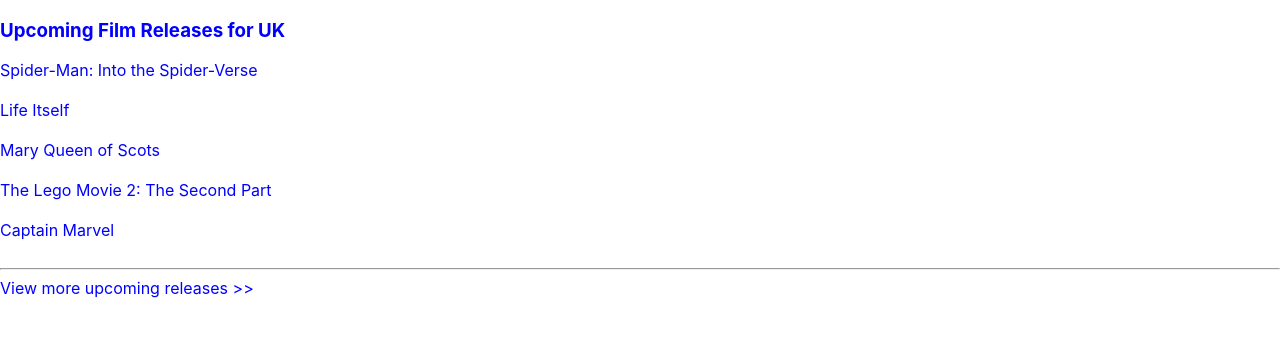
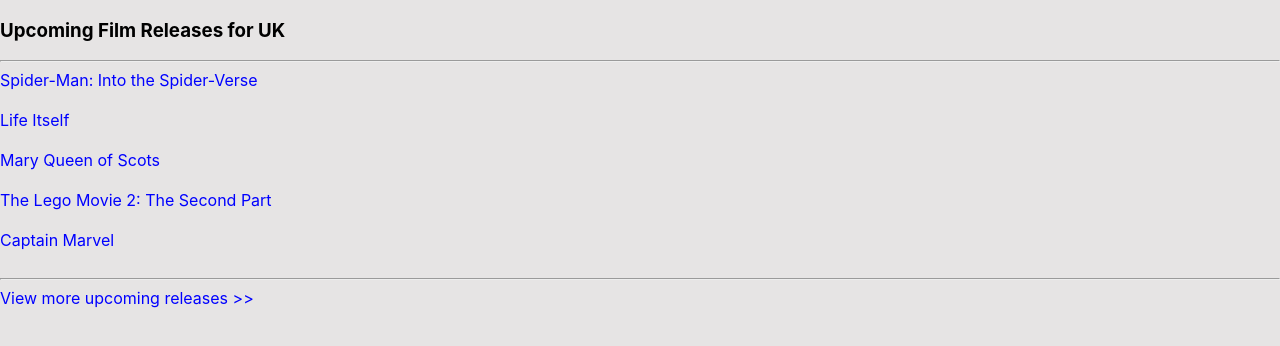
Before and after one commit to hollyhbrady/JS_React_Movie_Releases, a React (Create React App) app: page / in a window 1280 px wide. Shown: the top 346 px of the page. Built offline with nearby package versions, Linux system fonts and the light colour scheme.

Commit message:
text size/colour change background colour

```diff
--- a/src/App.css
+++ b/src/App.css
@@ -8,9 +8,18 @@
   text-decoration: none;
 }
 
-h3 {
+/* h3 {
   color: blue;
+} */
+
+body {
+  background-color: rgb(230, 228, 228);
 }
+
+#releases {
+  text-size-adjust: 30px;
+}
+
 
 
 
--- a/src/containers/MovieBox.js
+++ b/src/containers/MovieBox.js
@@ -35,9 +35,10 @@
     return (
         <>
             <h3>Upcoming Film Releases for UK</h3>
+            <hr/>
             <MovieList movies={movies}/>
             <hr/>
-            <a href="https://www.imdb.com/calendar/?region=gb">View more upcoming releases >></a>
+            <a id="releases" href="https://www.imdb.com/calendar/?region=gb">View more upcoming releases >></a>
         </>
     )
 };
```
